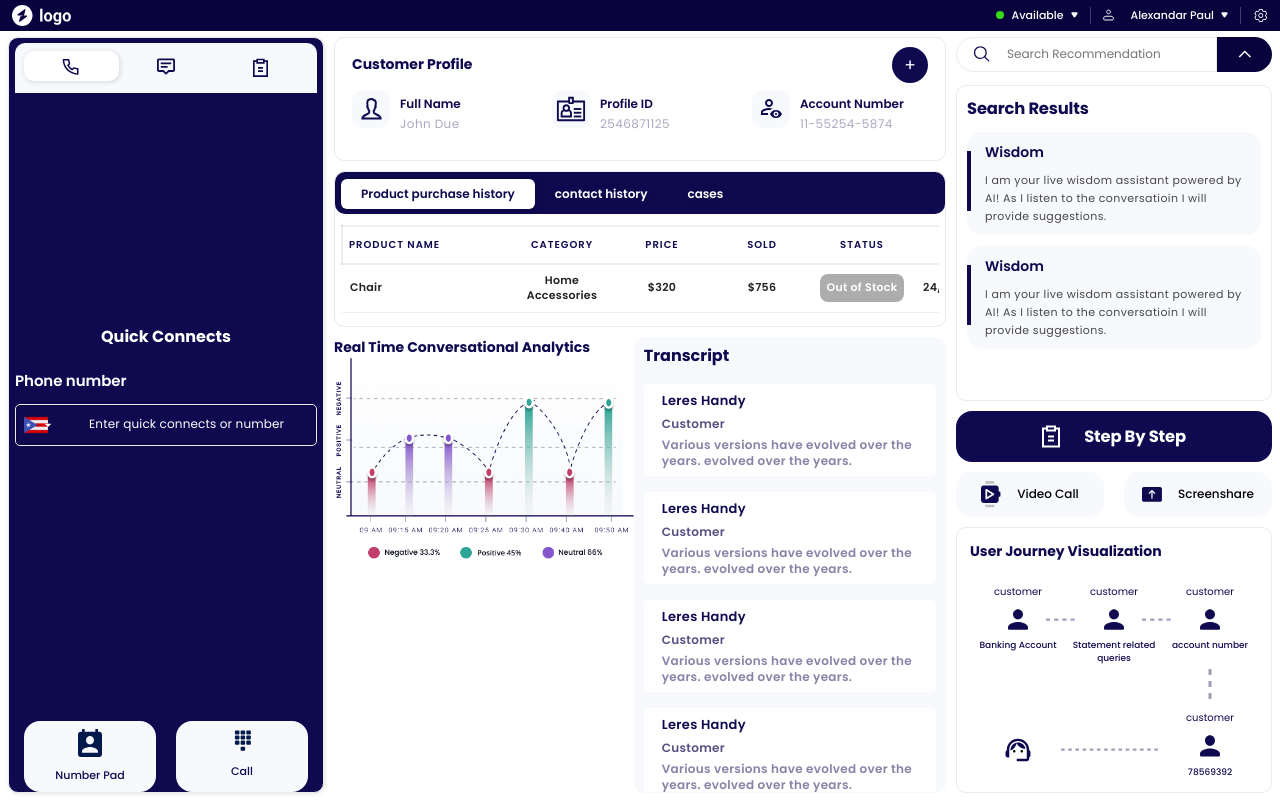
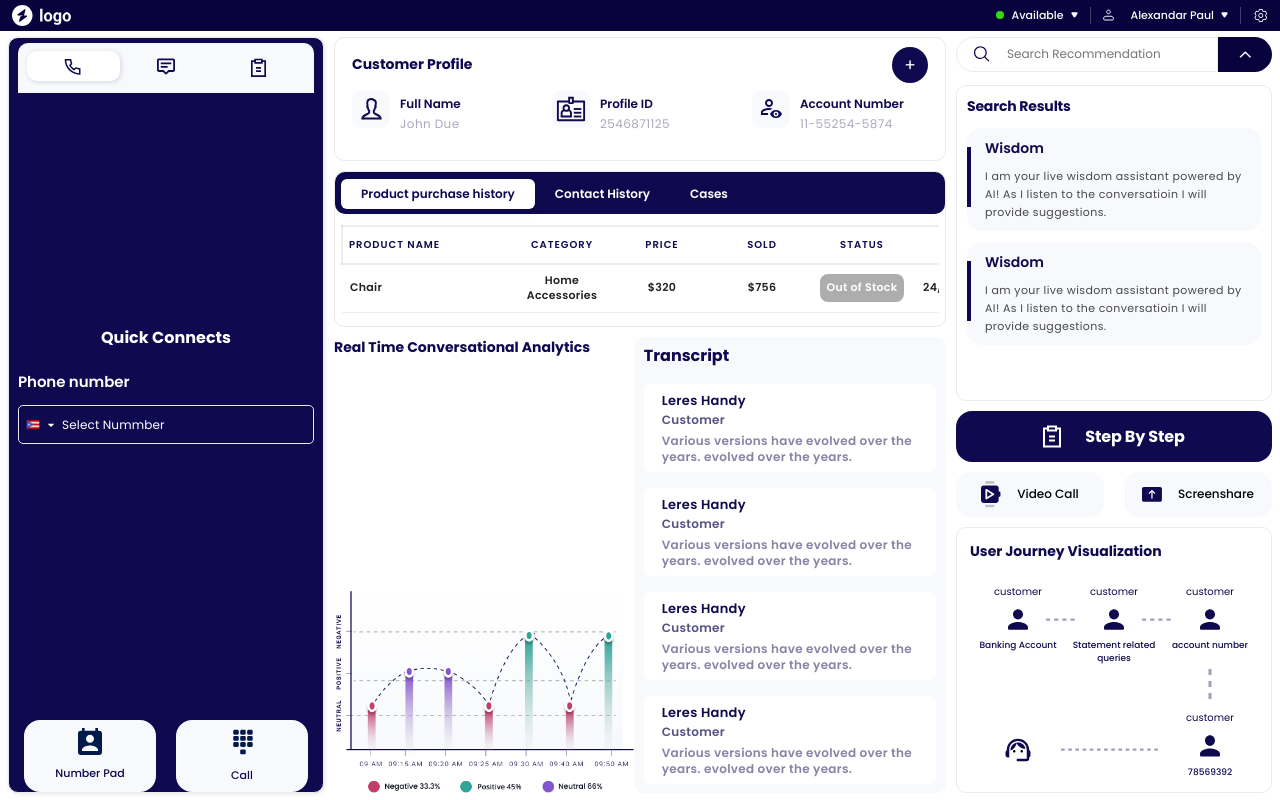
Before and after one commit to ahsan2025/Ai-app, a React (Create React App) app: page / in a window 1280 px wide. Both pictures are taken after a click on the button "Quick Connects". Built offline with nearby package versions, Linux system fonts and the light colour scheme.

Commit message:
screen style optimize

```diff
--- a/src/App.css
+++ b/src/App.css
@@ -500,8 +500,9 @@ header .admin-panel{
 }
 
 .left-tabs .message-panelstatus .messagepanel-chatbox{
-  height: calc(100% - 210px);
+  height: 100%;
   overflow: auto;
+  margin-bottom: 100px;
 }
 
 .left-tabs .task-panelstatus{
@@ -708,11 +709,21 @@ header .admin-panel{
   font-weight: 600;
 }
 
+.main-dashboard .grid-d-bottom > div{
+  display: flex;
+  flex-direction: column;
+  justify-content: space-between;
+}
+
 .main-dashboard .grid-d-bottom{
   display: flex;
   margin-top: 24px;
   height: 100%;
   overflow: hidden;
+}
+
+.main-dashboard .grid-d-bottom img{
+  width: 100%;
 }
 
 .main-dashboard .grid-d-bottom .transcript-area{
@@ -750,6 +761,10 @@ header .admin-panel{
   display: block;
   padding: 4px 0;
 }
+.left-tabs .message-panelstatus span,
+.main-dashboard .transcript-area span{
+  padding-top: 0;
+}
 
 .main-dashboard .transcript-area p,
 .left-tabs .message-panelstatus p{
@@ -779,8 +794,6 @@ header .admin-panel{
   display: flex;
   background-color: var(--primary2);
   display: flex;
-  border-top-left-radius: 30px;
-  border-top-right-radius: 30px;
   justify-content: space-between;
   padding: 20px;
   margin-top: 20px;
@@ -1121,7 +1134,7 @@ header .admin-panel{
     padding: 15px 20px;
   }
   .left-tabs{
-    padding: 7px 8px 0 8px;
+    padding: 7px 13px 0 13px;
   }
   .left-tabs .welcome{
     font-size: 20px;
@@ -1150,7 +1163,7 @@ header .admin-panel{
     width: 24px;
   }
   .left-tabs .bottom-area button:nth-child(2) img{
-    width: 27px;
+    width: 33px;
   }
   .title-main h2{
     font-size: 18px;
@@ -1222,7 +1235,7 @@ header .admin-panel{
     font-size: 12px;
   }
   .main-dashboard .grid-d-bottom .transcript-area{
-    padding: 7px 12px;
+    padding: 10px 12px;
   }
   .main-dashboard .transcript-area .transcript-box{
     padding: 7px 18px;
@@ -1240,9 +1253,10 @@ header .admin-panel{
   .right-panel .search-results{
     padding: 14px;
   }
-  .right-panel .titlesm{
+  .right-panel .titlesm h3{
     font-size: 16px;
   }
+
   .right-panel .search-results h4{
     font-size: 14px;
   }
@@ -1366,7 +1380,8 @@ header .admin-panel{
     font-size: 12px;
   }
   .left-tabs .message-panelstatus p{
-    font-size: 13px;
+    font-size: 11px;
+    line-height: 14px;
   }
   .left-tabs .message-panelstatus .message-bottombox{
     padding: 13px;
@@ -1405,6 +1420,9 @@ header .admin-panel{
     height: 55px;
     width: 55px;
   }
+  .left-tabs .message-panelstatus .messagepanel-chatbox{
+    margin-bottom: 60px;
+  }
 
 }
 
@@ -1419,7 +1437,7 @@ header .admin-panel{
     padding: 0 10px;
   }
   .left-tabs {
-    padding: 5px 6px 0 6px;
+    padding: 5px 11px 0 11px;
   }
   .left-tabs .picture img {
     height: 130px;
@@ -1456,6 +1474,9 @@ header .admin-panel{
   }
   .right-panel .search-results{
     padding: 10px;
+  }
+  .right-panel .search-results h3{
+    font-size: 14px;
   }
   .right-panel .titlesm{
     font-size: 14px;
@@ -1530,6 +1551,9 @@ header .admin-panel{
   .left-tabs li img{
     width: 18px;
   }
+  .left-tabs{
+    padding: 5px 09px 0px 9px;
+  }
   .left-tabs li:nth-child(3) img{
     width: 15px;
     height: 24px;
@@ -1544,6 +1568,10 @@ header .admin-panel{
   .left-tabs .quick-connect .MuiSelect-select {
     padding: 7px;
     font-size: 12px;
+    text-indent: 22px;
+  }
+  .form-group img{
+    width: 14px;
   }
   .left-tabs .bottom-area button{
     font-size: 11px;
@@ -1590,7 +1618,6 @@ header .admin-panel{
   .left-tabs .message-panelstatus p{
     font-size: 10px;
     line-height: 14px;
-    padding-top: 6px;
     padding-bottom: 9px;
   }
   .left-tabs .message-panelstatus input{
@@ -1673,7 +1700,7 @@ header .admin-panel{
     font-size: 14px;
   }
   .left-tabs .quick-connect .phone-num{
-    font-size: 12px;
+    font-size: 10px;
   }
   .left-tabs .quick-connect .MuiSvgIcon-root {
     left: 20px;
@@ -1769,6 +1796,7 @@ header .admin-panel{
   }
   .left-tabs .message-panelstatus p{
     font-size: 9px;
+    line-height: 12px;
   }
   .left-tabs .task-panelstatus .task-user{
     padding: 6px 9px;
@@ -1861,6 +1889,9 @@ header .admin-panel{
   .right-panel .search-results h4{
     font-size: 11px;
   }
+  .right-panel .search-results h3{
+    font-size: 12px;
+  }
   .right-panel .search-results p{
     font-size: 9px;
     line-height: 13px;
@@ -1906,6 +1937,9 @@ header .admin-panel{
   }
   .css-kk1bwy-MuiButtonBase-root-MuiMenuItem-root img{
     width: 15px;
+  }
+  .left-tabs .message-panelstatus .messagepanel-chatbox{
+    margin-bottom: 45px;
   }
 }
 
--- a/src/Components/DashboardTable.js
+++ b/src/Components/DashboardTable.js
@@ -50,8 +50,8 @@ export default function StickyHeadTable() {
     <Tabs>
     <TabList>
     <Tab>Product purchase history</Tab>
-    <Tab>contact history</Tab>
-    <Tab>cases</Tab>
+    <Tab>Contact History</Tab>
+    <Tab>Cases</Tab>
     </TabList>
     <div className='tabdody'>
     <TabPanel>
--- a/src/Components/Modal/ModalBox.js
+++ b/src/Components/Modal/ModalBox.js
@@ -18,4 +18,4 @@ function ModalBox(props) {
   )
 }
 
-export default ModalBox
+export default ModalBox;
--- a/src/Components/QuickConnects.js
+++ b/src/Components/QuickConnects.js
@@ -28,12 +28,12 @@ function QuickConnects(props) {
                         displayEmpty
                         inputProps={{ 'aria-label': 'Without label' }}
                         >
-                          <MenuItem className='select' value="">
-                          <em style={{display:'flex',fontStyle:'normal'}}><img src={USA} alt='usa1'/> Enter quick connects or number</em>
+                        <MenuItem className='select' value="">
+                          <em style={{display:'flex',fontStyle:'normal'}}><img src={USA} alt='usa1'/> Select Nummber</em>
                         </MenuItem>
-                        <MenuItem className='select' value={10}><img src={USA} alt='usa2'/> Enter quick connects or number</MenuItem>
-                        <MenuItem className='select' value={20}><img src={USA} alt='usa3'/> Enter quick connects or number</MenuItem>
-                        <MenuItem className='select' value={30}><img src={USA} alt='usa4'/> Enter quick connects or number</MenuItem>
+                        <MenuItem className='select' value={10}><img src={USA} alt='usa2'/>+1 123 456 7890</MenuItem>
+                        <MenuItem className='select' value={20}><img src={USA} alt='usa3'/>+1 123 456 7890</MenuItem>
+                        <MenuItem className='select' value={30}><img src={USA} alt='usa4'/>+1 123 456 7890</MenuItem>
                         </Select>
                     </FormControl>
                     </Box>
```
